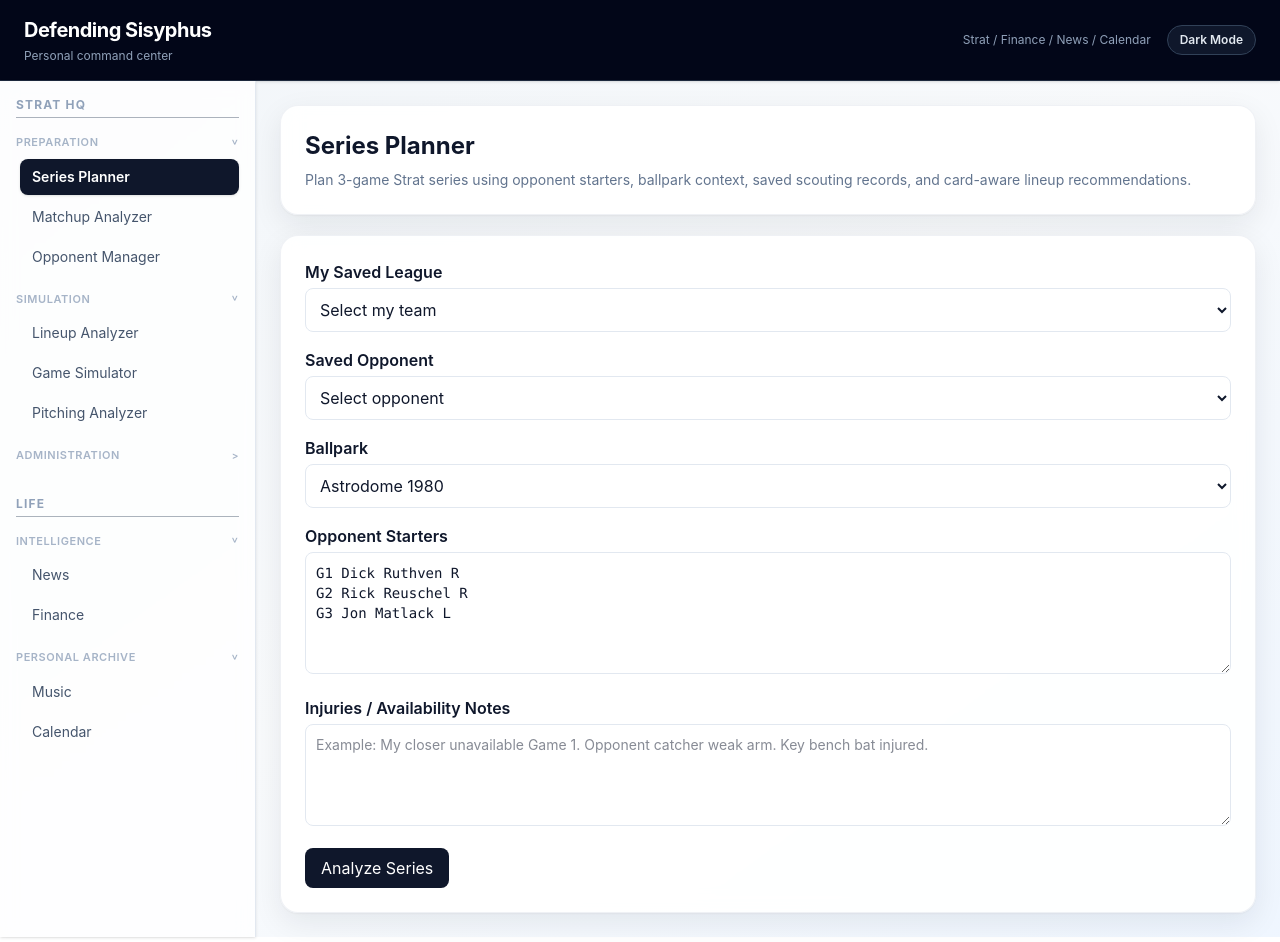
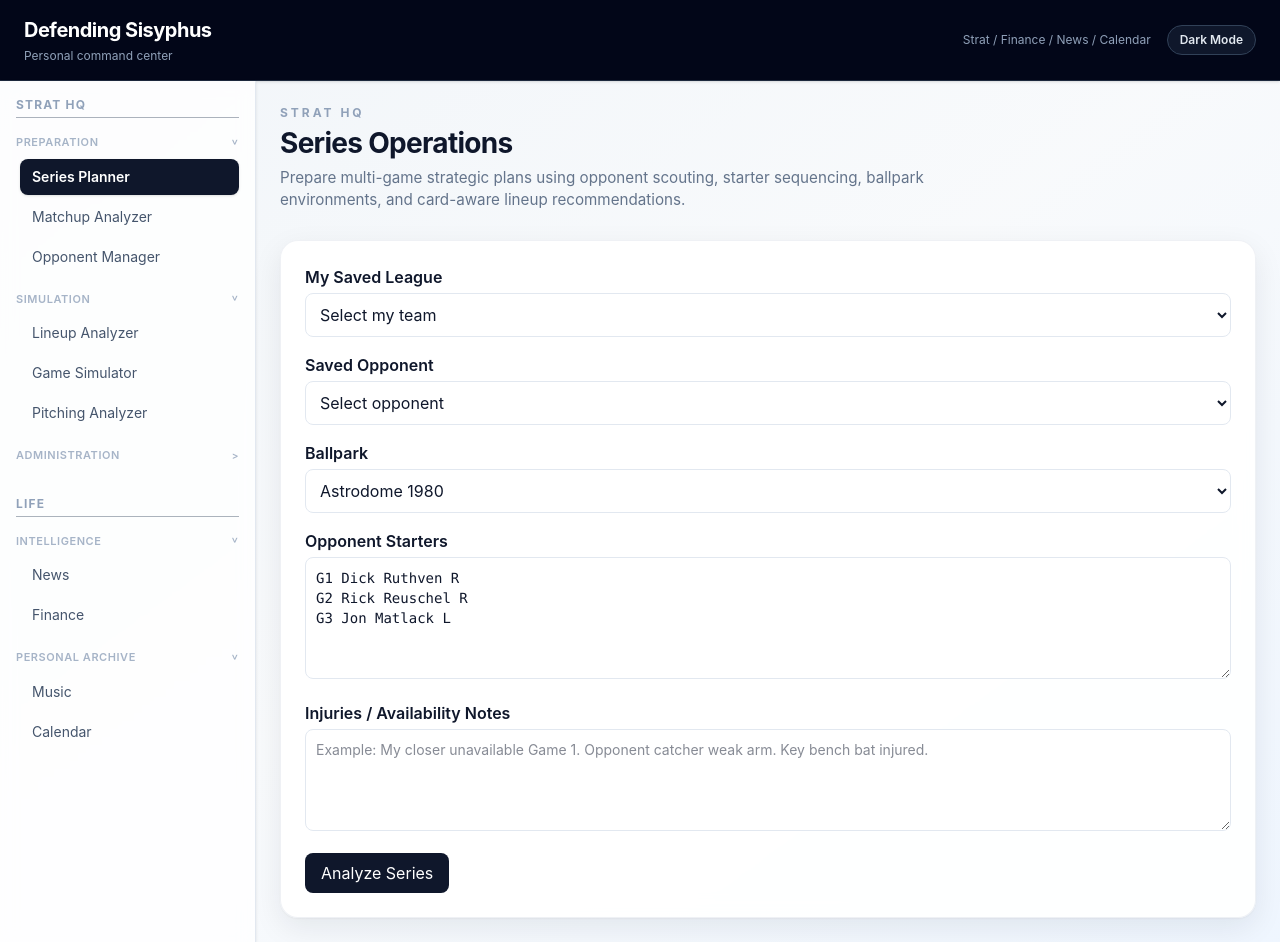
Before and after one commit to joevivo/my-dashboard, a React (Vite) app: page / in a window 1280 px wide. Both pictures are taken after a click on the button "Series Planner". Built offline with nearby package versions, Linux system fonts and the light colour scheme.

Commit message:
Standardize series planner page layout

```diff
--- a/src/SeriesPlanner.jsx
+++ b/src/SeriesPlanner.jsx
@@ -356,12 +356,20 @@ ${injuryNotes || "None"}
   };
 
   return (
-    <div className="space-y-5">
-      <div className="dashboard-panel p-6">
-        <h1 className="text-2xl font-bold mb-2">Series Planner</h1>
-        <p className="text-sm text-slate-500">
-          Plan 3-game Strat series using opponent starters, ballpark context,
-          saved scouting records, and card-aware lineup recommendations.
+    <div className="dashboard-page">
+      <div className="dashboard-page-header">
+        <div className="text-xs font-bold uppercase tracking-[0.25em] text-slate-400">
+          Strat HQ
+        </div>
+
+        <h1 className="dashboard-page-title">
+          Series Operations
+        </h1>
+
+        <p className="dashboard-page-subtitle">
+          Prepare multi-game strategic plans using opponent scouting,
+          starter sequencing, ballpark environments, and card-aware lineup
+          recommendations.
         </p>
       </div>
 
```
